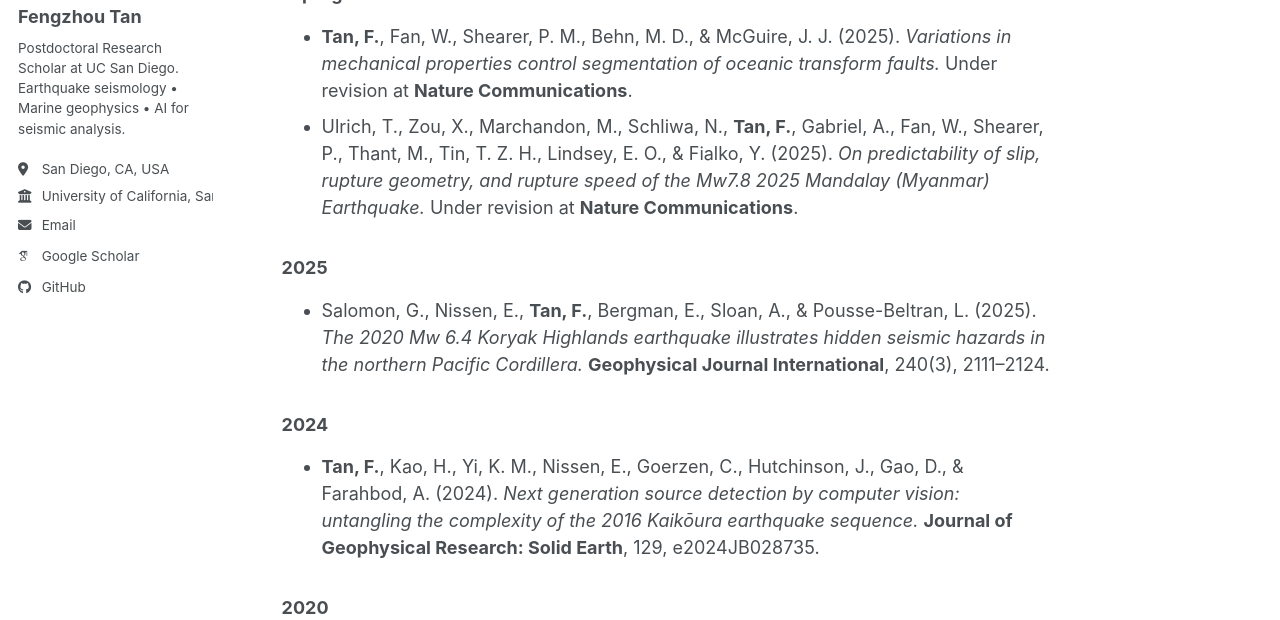
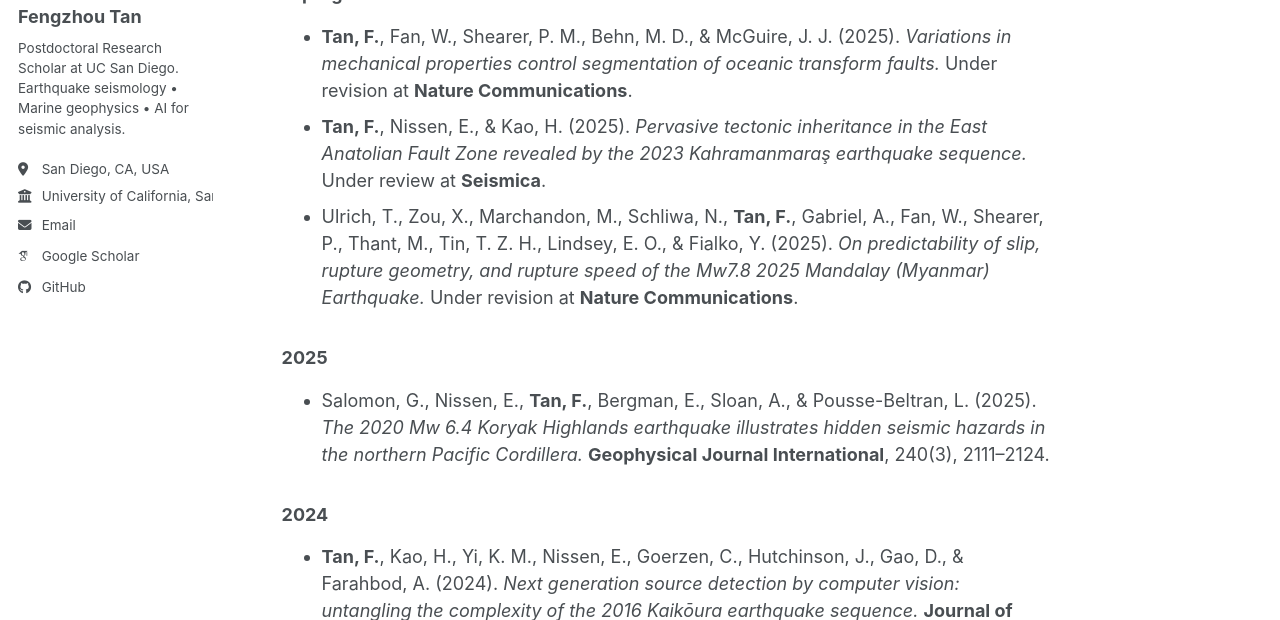
Before and after one commit to tanfengzhou/tanfengzhou.github.io, a Jekyll site: the page built from _pages/publications.md, in a window 1280 px wide and 900 px high, cut to the strip 280-900 px from the top of the window. Built offline with Jekyll 4.4.1, drawn with Linux system fonts in a browser that asks for light colours; some web fonts are replaced; a script bundle is joined from its source files by our own code; library files that are not in the unit come from our copies; some of the changed lines change nothing that is shown.

Commit message:
Update publications.md

```diff
--- a/_pages/publications.md
+++ b/_pages/publications.md
@@ -8,6 +8,7 @@ author_profile: true
 
 ### In progress
 - **Tan, F.**, Fan, W., Shearer, P. M., Behn, M. D., & McGuire, J. J. (2025). *Variations in mechanical properties control segmentation of oceanic transform faults.* Under revision at **Nature Communications**.
+- **Tan, F.**, Nissen, E., & Kao, H. (2025). *Pervasive tectonic inheritance in the East Anatolian Fault Zone revealed by the 2023 Kahramanmaraş earthquake sequence.* Under review at **Seismica**.
 - Ulrich, T., Zou, X., Marchandon, M., Schliwa, N., **Tan, F.**, Gabriel, A., Fan, W., Shearer, P., Thant, M., Tin, T. Z. H., Lindsey, E. O., & Fialko, Y. (2025). *On predictability of slip, rupture geometry, and rupture speed of the Mw7.8 2025 Mandalay (Myanmar) Earthquake.* Under revision at **Nature Communications**.
 
 ### 2025
@@ -58,7 +59,9 @@ author_profile: true
 - **Tan, F.**, Kao, H., & Nissen, E. (2020). *Tracking earthquake sequences in real time: application of Seismicity-Scanning based on Navigated Automatic Phase-picking (S-SNAP) to the 2019 Ridgecrest, California sequence.* **AGU Fall Meeting** poster (S038-0016).
 - Pousse-Beltran, L., Nissen, E., Bergman, E., Cambaz, D., Gaudreau, É., Karasözen, E., & **Tan, F.** (2020). *Rupture behavior of the 2020 Mw 6.8 Elazığ (Turkey) earthquake and its tectonic implications.* **AGU Fall Meeting** poster (T054-0009).
 - **Tan, F.**, Kao, H., & Nissen, E. (2020). *Source-Scanning based on Navigated Automatic Phase-Picking (S-SNAP) for delineating the spatiotemporal distribution of earthquake sequence in real time: application to the 2019 Ridgecrest, California sequence.* **SSA Annual Meeting** oral (Seismological Research Letters 91(2B): 1258).
-- Kao, H., Visser, R., Dokht, R. M. H., Venables, S., Mahani, A. B., Liu, Y., & **Tan, F.** (2020). *Quantitative relationship between injection operations and induced seismicity in the Southern Montney Play, British Columbia, Canada.* **AGU Fall Meeting** oral (S12A-08).
+
+### 2019
+- Kao, H., Visser, R., Dokht, R. M. H., Venables, S., Mahani, A. B., Liu, Y., & **Tan, F.** (2019). *Quantitative relationship between injection operations and induced seismicity in the Southern Montney Play, British Columbia, Canada.* **AGU Fall Meeting** oral (S12A-08).
 
 ### 2018
 - **Tan, F.**, Kao, H., Nissen, E., & Eaton, D. (2018). *Seismicity-Scanning based on Navigated Automatic Phase-picking (S-SNAP).* **AGU Fall Meeting** poster (S31F-0568).
```
